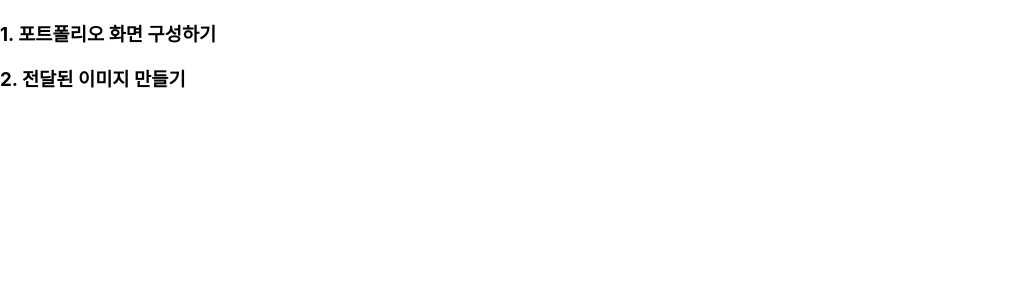
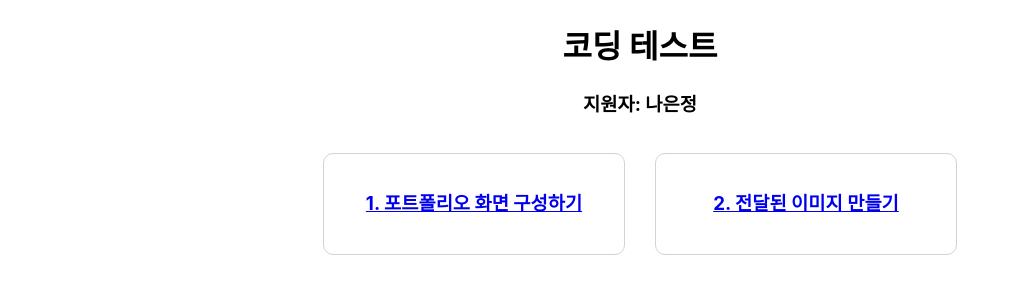
Before and after one commit to ohwowoAo/FrontEndTest, a React (Create React App) app: page / in a window 1280 px wide. Shown: the top 300 px of the page, without its empty margins (0-1020 px from the left). Built offline with nearby package versions, Linux system fonts and the light colour scheme.

Commit message:
Feat : 홈 구성

```diff
--- a/package.json
+++ b/package.json
@@ -8,6 +8,7 @@
     "@testing-library/user-event": "^13.5.0",
     "react": "^18.2.0",
     "react-dom": "^18.2.0",
+    "react-router-dom": "^6.14.1",
     "react-scripts": "5.0.1",
     "styled-components": "^6.0.4",
     "web-vitals": "^2.1.4"
--- a/src/App.js
+++ b/src/App.js
@@ -1,15 +1,59 @@
 import React from "react";
 import styled from "styled-components";
+import { Router, Routes, Route, Link } from "react-router-dom";
+import Second from "./Second";
 
 const App = () => {
   return (
-    <Wrapper>
-      <h3>1. 포트폴리오 화면 구성하기</h3>
-      <h3>2. 전달된 이미지 만들기</h3>
-    </Wrapper>
+    <>
+      <Wrapper>
+        <Title>코딩 테스트</Title>
+        <Name>지원자: 나은정</Name>
+        <Routes>
+          <Route
+            path="/"
+            element={
+              <Tab>
+                <Question className="firstQ">
+                  <Link to="/">1. 포트폴리오 화면 구성하기</Link>
+                </Question>
+                <Question>
+                  <Link to="/second">2. 전달된 이미지 만들기</Link>
+                </Question>
+              </Tab>
+            }
+          />
+        </Routes>
+      </Wrapper>
+      <Routes>
+        <Route path="/second" element={<Second />} />
+      </Routes>
+    </>
   );
 };
 
 export default App;
 
-const Wrapper = styled.div``;
+const Wrapper = styled.div`
+  text-align: center;
+`;
+const Title = styled.h1``;
+const Name = styled.h3``;
+const Tab = styled.div`
+  display: flex;
+  justify-content: center;
+  align-items: center;
+  gap: 30px;
+`;
+const Question = styled.h3`
+  width: 300px;
+  height: 100px;
+  line-height: 100px;
+  border: 1px solid #d3d3d3;
+  border-radius: 10px;
+  cursor: pointer;
+  &:hover {
+    background-color: ${(props) =>
+      props.className === "firstQ" ? "#edf3c3" : "#acd8d9"};
+  }
+`;
--- a/src/index.js
+++ b/src/index.js
@@ -1,13 +1,16 @@
-import React from 'react';
-import ReactDOM from 'react-dom/client';
-import './index.css';
-import App from './App';
-import reportWebVitals from './reportWebVitals';
+import React from "react";
+import ReactDOM from "react-dom/client";
+import "./index.css";
+import App from "./App";
+import reportWebVitals from "./reportWebVitals";
+import { BrowserRouter } from "react-router-dom";
 
-const root = ReactDOM.createRoot(document.getElementById('root'));
+const root = ReactDOM.createRoot(document.getElementById("root"));
 root.render(
   <React.StrictMode>
-    <App />
+    <BrowserRouter>
+      <App />
+    </BrowserRouter>
   </React.StrictMode>
 );
 
```
Also changed, not shown: 2 other files (tests, documents, lock files or other folders).
